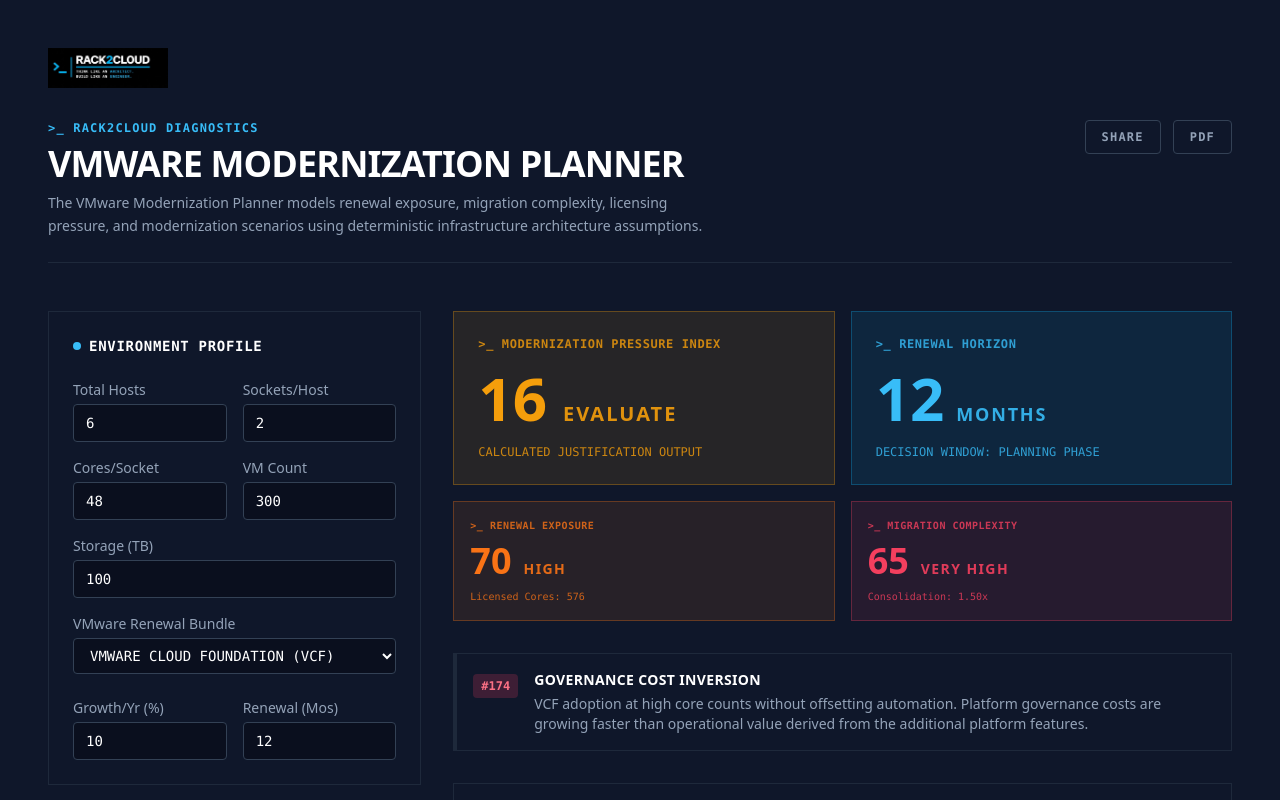
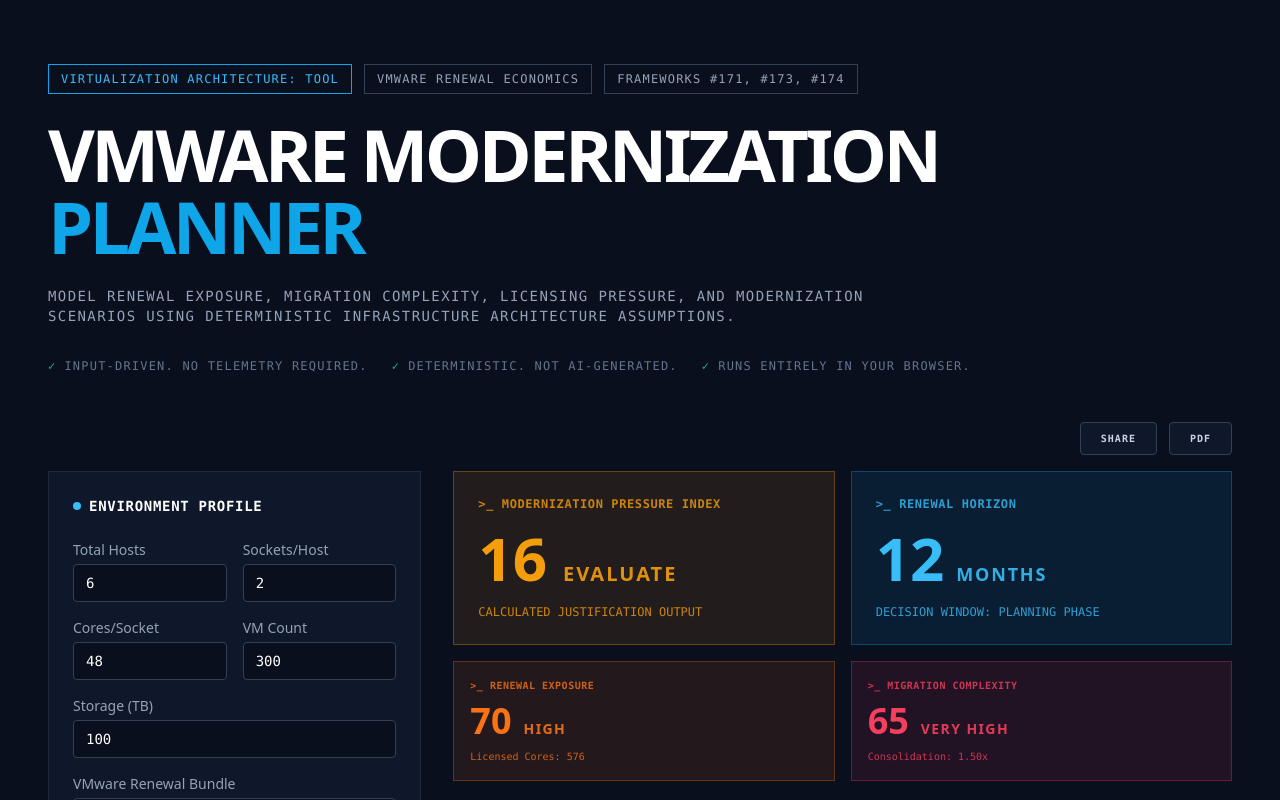
Before and after one commit to rack2cloud/vmware-nutanix-mapper-tool, a Next.js app: page / in a window 1280 px wide. Shown: the top 800 px of the page. Built offline with nearby package versions, Linux system fonts and the light colour scheme.

Commit message:
Refactor input elements to use defaultValue
Updated input elements to use defaultValue instead of value for controlled components. This change ensures that the inputs correctly reflect the initial state of the profile.

```diff
--- a/src/app/page.tsx
+++ b/src/app/page.tsx
@@ -7,7 +7,6 @@
   ModernizationResults
 } from "@/lib/calculator";
 
-// 1. Factory Function guarantees a fresh object reference every time
 const getDefaultProfile = (): EnvironmentProfile => ({
   hosts: 6,
   socketsPerHost: 2,
@@ -25,9 +24,11 @@
 });
 
 export default function ModernizationPlanner() {
-  // 2. Initialize with the factory
   const [profile, setProfile] = useState<EnvironmentProfile>(getDefaultProfile());
   const [results, setResults] = useState<ModernizationResults | null>(null);
+
+  // Forces React to unmount and remount the inputs, guaranteeing a visual reset
+  const [resetKey, setResetKey] = useState(0);
 
   useEffect(() => {
     const updatedResults = calculateModernization(profile);
@@ -47,10 +48,10 @@
     setProfile(prev => ({ ...prev, [e.target.name]: e.target.value as "vcf" | "vvf" }));
   };
 
-  // 3. Reset uses the factory to force React to detect a new reference
   const handleReset = () => {
     setProfile(getDefaultProfile());
-    window.scrollTo({ top: 0, behavior: 'smooth' }); // UX enhancement
+    setResetKey(prev => prev + 1); // Triggers DOM refresh
+    window.scrollTo({ top: 0, behavior: 'smooth' });
   };
 
   const getBandColor = (band: string) => {
@@ -75,37 +76,44 @@
   if (!results) return <div className="min-h-screen bg-[#0f172a] text-slate-200 flex items-center justify-center font-mono">INITIALIZING ENGINE...</div>;
 
   return (
-    <div className="min-h-screen bg-[#0f172a] text-slate-300 font-sans p-6 lg:p-12">
+    <div className="min-h-screen bg-[#0a0f1e] text-slate-300 font-sans p-6 lg:p-12">
       <div className="max-w-7xl mx-auto">
 
-        <header className="mb-12 border-b border-slate-800 pb-6">
-          <img src="/R2C_Logo.png" alt="Rack2Cloud" className="h-10 mb-8 object-contain" />
+        {/* REBUILT HEADER BLOCK */}
+        <header className="mb-12 pt-4">
+          <div className="flex flex-wrap gap-3 mb-6 font-mono text-[10px] sm:text-xs tracking-widest uppercase">
+            <span className="border border-sky-500 text-sky-400 px-3 py-1.5 rounded-sm">Virtualization Architecture: Tool</span>
+            <span className="border border-slate-700 text-slate-400 px-3 py-1.5 rounded-sm hidden sm:inline-block">VMware Renewal Economics</span>
+            <span className="border border-slate-700 text-slate-400 px-3 py-1.5 rounded-sm hidden md:inline-block">Frameworks #171, #173, #174</span>
+          </div>
 
-          <div className="flex flex-col md:flex-row md:items-start justify-between gap-6">
-            <div>
-              <div className="font-mono text-xs font-bold uppercase tracking-widest text-sky-400 mb-2">
-                &gt;_ Rack2Cloud Diagnostics
-              </div>
-              <h1 className="text-3xl md:text-4xl font-extrabold text-white tracking-tight uppercase">
-                VMware Modernization Planner
-              </h1>
-              <p className="text-slate-400 mt-2 max-w-2xl text-sm leading-relaxed">
-                The VMware Modernization Planner models renewal exposure, migration complexity, licensing pressure, and modernization scenarios using deterministic infrastructure architecture assumptions.
-              </p>
-            </div>
+          <h1 className="text-5xl md:text-7xl font-black text-white tracking-tighter uppercase leading-none mb-6">
+            VMWARE MODERNIZATION <span className="text-sky-500">PLANNER</span>
+          </h1>
 
-            <div className="shrink-0 flex gap-3">
-              <button type="button" onClick={() => { navigator.clipboard.writeText(window.location.href); alert("Link copied to clipboard!"); }} className="bg-transparent border border-slate-700 hover:border-slate-500 text-slate-400 hover:text-slate-200 px-4 py-2 rounded text-xs font-bold font-mono tracking-widest transition-colors uppercase">
-                Share
-              </button>
-              <button type="button" onClick={() => window.print()} className="bg-transparent border border-slate-700 hover:border-slate-500 text-slate-400 hover:text-slate-200 px-4 py-2 rounded text-xs font-bold font-mono tracking-widest transition-colors uppercase">
-                PDF
-              </button>
-            </div>
+          <p className="font-mono text-slate-400 text-xs sm:text-sm uppercase tracking-widest max-w-4xl leading-relaxed mb-8">
+            Model renewal exposure, migration complexity, licensing pressure, and modernization scenarios using deterministic infrastructure architecture assumptions.
+          </p>
+
+          <div className="flex flex-wrap gap-6 font-mono text-[10px] sm:text-xs text-slate-500 uppercase tracking-widest">
+            <span className="flex items-center gap-2"><span className="text-emerald-500">✓</span> Input-Driven. No Telemetry Required.</span>
+            <span className="flex items-center gap-2"><span className="text-emerald-500">✓</span> Deterministic. Not AI-Generated.</span>
+            <span className="flex items-center gap-2"><span className="text-emerald-500">✓</span> Runs Entirely In Your Browser.</span>
           </div>
         </header>
 
-        <div className="grid grid-cols-1 lg:grid-cols-12 gap-8">
+        {/* ACTION BAR (MOVED FROM HEADER) */}
+        <div className="flex justify-end gap-3 mb-4">
+          <button type="button" onClick={() => { navigator.clipboard.writeText(window.location.href); alert("Link copied to clipboard!"); }} className="bg-slate-900 border border-slate-700 hover:border-slate-500 text-slate-300 px-5 py-2 rounded text-[10px] font-bold font-mono tracking-widest transition-colors uppercase">
+            Share
+          </button>
+          <button type="button" onClick={() => window.print()} className="bg-slate-900 border border-slate-700 hover:border-slate-500 text-slate-300 px-5 py-2 rounded text-[10px] font-bold font-mono tracking-widest transition-colors uppercase">
+            PDF
+          </button>
+        </div>
+
+        {/* MAIN APP GRID (Keyed for strict resetting) */}
+        <div key={resetKey} className="grid grid-cols-1 lg:grid-cols-12 gap-8">
 
           {/* LEFT PANEL */}
           <div className="lg:col-span-4 space-y-8">
@@ -119,35 +127,35 @@
                 <div className="grid grid-cols-2 gap-4">
                   <div>
                     <label className="block text-slate-400 mb-1">Total Hosts</label>
-                    <input type="number" name="hosts" value={profile.hosts} onChange={handleNumberChange} className="w-full bg-[#0a0f1e] border border-slate-700 rounded px-3 py-2 text-white focus:border-sky-400 focus:outline-none font-mono" />
+                    <input type="number" name="hosts" defaultValue={profile.hosts} onChange={handleNumberChange} className="w-full bg-[#0a0f1e] border border-slate-700 rounded px-3 py-2 text-white focus:border-sky-400 focus:outline-none font-mono" />
                   </div>
                   <div>
                     <label className="block text-slate-400 mb-1">Sockets/Host</label>
-                    <input type="number" name="socketsPerHost" value={profile.socketsPerHost} onChange={handleNumberChange} className="w-full bg-[#0a0f1e] border border-slate-700 rounded px-3 py-2 text-white focus:border-sky-400 focus:outline-none font-mono" />
+                    <input type="number" name="socketsPerHost" defaultValue={profile.socketsPerHost} onChange={handleNumberChange} className="w-full bg-[#0a0f1e] border border-slate-700 rounded px-3 py-2 text-white focus:border-sky-400 focus:outline-none font-mono" />
                   </div>
                 </div>
 
                 <div className="grid grid-cols-2 gap-4">
                   <div>
                     <label className="block text-slate-400 mb-1">Cores/Socket</label>
-                    <input type="number" name="coresPerSocket" value={profile.coresPerSocket} onChange={handleNumberChange} className="w-full bg-[#0a0f1e] border border-slate-700 rounded px-3 py-2 text-white focus:border-sky-400 focus:outline-none font-mono" />
+                    <input type="number" name="coresPerSocket" defaultValue={profile.coresPerSocket} onChange={handleNumberChange} className="w-full bg-[#0a0f1e] border border-slate-700 rounded px-3 py-2 text-white focus:border-sky-400 focus:outline-none font-mono" />
                   </div>
                   <div>
                     <label className="block text-slate-400 mb-1">VM Count</label>
-                    <input type="number" name="vmCount" value={profile.vmCount} onChange={handleNumberChange} className="w-full bg-[#0a0f1e] border border-slate-700 rounded px-3 py-2 text-white focus:border-sky-400 focus:outline-none font-mono" />
+                    <input type="number" name="vmCount" defaultValue={profile.vmCount} onChange={handleNumberChange} className="w-full bg-[#0a0f1e] border border-slate-700 rounded px-3 py-2 text-white focus:border-sky-400 focus:outline-none font-mono" />
                   </div>
                 </div>
 
                 <div className="grid grid-cols-2 gap-4">
                   <div className="col-span-2">
                     <label className="block text-slate-400 mb-1">Storage (TB)</label>
-                    <input type="number" name="storageTb" value={profile.storageTb} onChange={handleNumberChange} className="w-full bg-[#0a0f1e] border border-slate-700 rounded px-3 py-2 text-white focus:border-sky-400 focus:outline-none font-mono" />
+                    <input type="number" name="storageTb" defaultValue={profile.storageTb} onChange={handleNumberChange} className="w-full bg-[#0a0f1e] border border-slate-700 rounded px-3 py-2 text-white focus:border-sky-400 focus:outline-none font-mono" />
                   </div>
                 </div>
 
                 <div className="mt-4">
                   <label className="block text-slate-400 mb-1">VMware Renewal Bundle</label>
-                  <select name="bundle" value={profile.bundle} onChange={handleSelectChange} className="w-full bg-[#0a0f1e] border border-slate-700 rounded px-3 py-2 text-white focus:border-sky-400 focus:outline-none font-mono uppercase">
+                  <select name="bundle" defaultValue={profile.bundle} onChange={handleSelectChange} className="w-full bg-[#0a0f1e] border border-slate-700 rounded px-3 py-2 text-white focus:border-sky-400 focus:outline-none font-mono uppercase">
                     <option value="vvf">VMware vSphere Foundation (VVF)</option>
                     <option value="vcf">VMware Cloud Foundation (VCF)</option>
                   </select>
@@ -156,11 +164,11 @@
                 <div className="grid grid-cols-2 gap-4 pt-2">
                   <div>
                     <label className="block text-slate-400 mb-1">Growth/Yr (%)</label>
-                    <input type="number" name="growthRatePct" value={profile.growthRatePct} onChange={handleNumberChange} className="w-full bg-[#0a0f1e] border border-slate-700 rounded px-3 py-2 text-white focus:border-sky-400 focus:outline-none font-mono" />
+                    <input type="number" name="growthRatePct" defaultValue={profile.growthRatePct} onChange={handleNumberChange} className="w-full bg-[#0a0f1e] border border-slate-700 rounded px-3 py-2 text-white focus:border-sky-400 focus:outline-none font-mono" />
                   </div>
                   <div>
                     <label className="block text-slate-400 mb-1">Renewal (Mos)</label>
-                    <input type="number" name="contractHorizonMonths" value={profile.contractHorizonMonths} onChange={handleNumberChange} className="w-full bg-[#0a0f1e] border border-slate-700 rounded px-3 py-2 text-white focus:border-sky-400 focus:outline-none font-mono" />
+                    <input type="number" name="contractHorizonMonths" defaultValue={profile.contractHorizonMonths} onChange={handleNumberChange} className="w-full bg-[#0a0f1e] border border-slate-700 rounded px-3 py-2 text-white focus:border-sky-400 focus:outline-none font-mono" />
                   </div>
                 </div>
               </div>
@@ -180,7 +188,7 @@
                   { name: "hasK8s", label: "Tanzu / K8s" }
                 ].map((feature) => (
                   <label key={feature.name} className="flex items-center space-x-3 cursor-pointer p-2 hover:bg-slate-800/50 rounded transition-colors border border-transparent hover:border-slate-700">
-                    <input type="checkbox" name={feature.name} checked={profile[feature.name as keyof EnvironmentProfile] as boolean} onChange={handleCheckboxChange} className="form-checkbox h-4 w-4 text-sky-500 bg-[#0a0f1e] border-slate-700 rounded focus:ring-sky-500 focus:ring-offset-slate-900" />
+                    <input type="checkbox" name={feature.name} defaultChecked={profile[feature.name as keyof EnvironmentProfile] as boolean} onChange={handleCheckboxChange} className="form-checkbox h-4 w-4 text-sky-500 bg-[#0a0f1e] border-slate-700 rounded focus:ring-sky-500 focus:ring-offset-slate-900" />
                     <span className="text-slate-300">{feature.label}</span>
                   </label>
                 ))}
```
